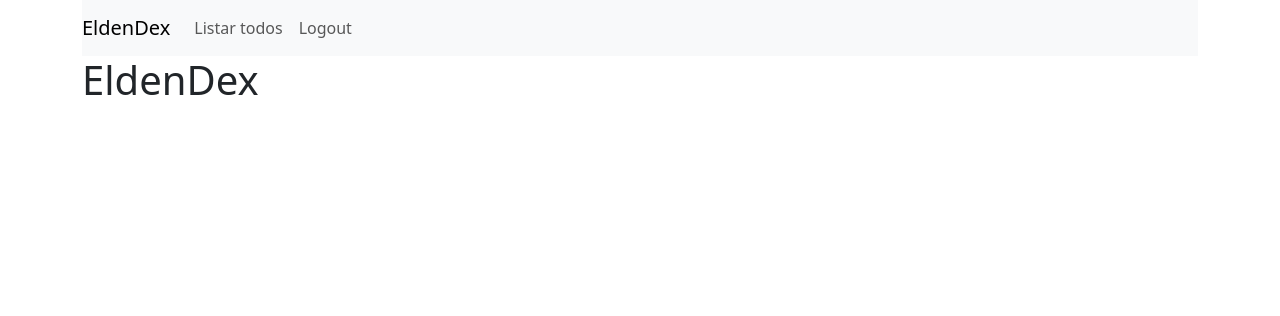
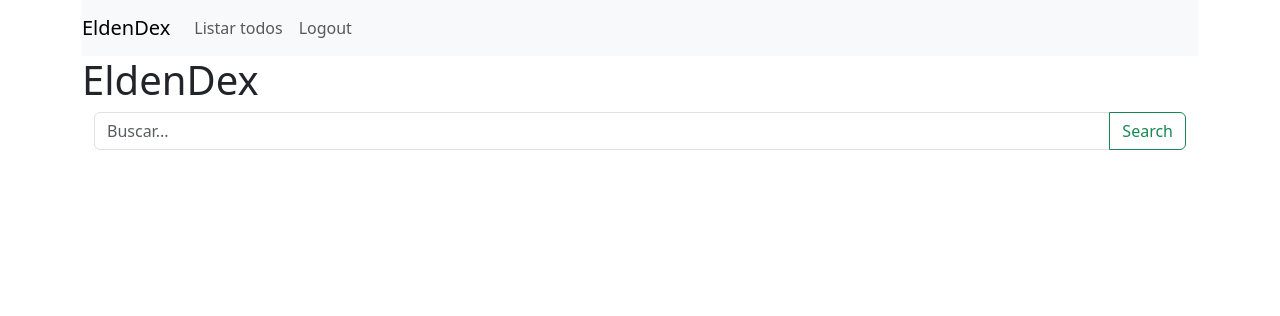
Before and after one commit to DavidCounagoGonzalez/AprendiendoPython, a Django app: page /all/ in a window 1280 px wide. Shown: the top 316 px of the page. Run offline with Django 5.2, Linux system fonts and the light colour scheme; a user stored in the database is signed in; data that the repository does not hold is empty.

Commit message:
Ya va la búsqueda junto a la paginación, pero requiere mejoras

```diff
--- a/EldenDex/EldenDexApp/templates/paginator.html
+++ b/EldenDex/EldenDexApp/templates/paginator.html
@@ -2,43 +2,43 @@
 <div class="d-flex justify-content-center">
     <ul class="pagination">
         {% if criaturas.has_previous %}
-            <li class="page-item d-none d-sm-block"><a class="page-link" href="?page={{ criaturas.previous_page_number }}#pagtable">Anterior</a></li>
+            <li class="page-item d-none d-sm-block"><a class="page-link" href="?page={{ criaturas.previous_page_number }}{% if request.GET.buscar %}&amp;buscar={{ request.GET.buscar }}{% endif %}">Anterior</a></li>
         {% endif %}
         {% for page in paginator.page_range %}
             {% if forloop.last and page != criaturas.number and paginator.num_pages > 7 %}
                 {% if criaturas.next_page_number != paginator.num_pages%}
                 <li class="page-item">
-                    <a class="page-link" href="?page={{ criaturas.number | add:1}}#pagtable">...</a>
+                    <a class="page-link" href="?page={{ criaturas.number | add:1}}{% if request.GET.buscar %}&amp;buscar={{ request.GET.buscar }}{% endif %}">...</a>
                 </li>
                 {% endif %}
             <li class="page-item">
-                    <a class="page-link" href="?page={{paginator.num_pages}}#pagtable">{{paginator.num_pages}}</a>
+                    <a class="page-link" href="?page={{paginator.num_pages}}{% if request.GET.buscar %}&amp;buscar={{ request.GET.buscar }}{% endif %}">{{paginator.num_pages}}</a>
             </li>
             {% endif %}
             {% if page == criaturas.number and page > 7 %}
             <li class="page-item">
-                <a class="page-link" href="?page={{ page | add:-1 }}#pagtable">...</a>
+                <a class="page-link" href="?page={{ page | add:-1 }}{% if request.GET.buscar %}&amp;buscar={{ request.GET.buscar }}{% endif %}">...</a>
             </li>
             {% endif %}
             {% if page < 7 or page == criaturas.number %}
             <li class="page-item {% if page == criaturas.number %}active{% endif %}">
-                <a class="page-link" href="?page={{ page }}#pagtable">{{ page }}</a>
+                <a class="page-link" href="?page={{ page }}{% if request.GET.buscar %}&amp;buscar={{ request.GET.buscar }}{% endif %}">{{ page }}</a>
             </li>
             {% endif %}
         {% endfor %}
         {% if criaturas.has_next %}
             <li class="page-item d-none d-sm-block">
-                <a class="page-link" href="?page={{ criaturas.next_page_number }}#pagtable">Siguiente</a>
+                <a class="page-link" href="?page={{ criaturas.next_page_number }}{% if request.GET.buscar %}&amp;buscar={{ request.GET.buscar }}{% endif %}">Siguiente</a>
             </li>
         {% endif %}
     </ul>
 </div>
 <div class="d-flex justify-content-center d-sm-none">
     {% if criaturas.has_previous %}
-        <span class="page-item"><a  class="page-link" href="?page={{ criaturas.previous_page_number }}#pagtable">Anterior</a></span>
+        <span class="page-item"><a  class="page-link" href="?page={{ criaturas.previous_page_number }}{% if request.GET.buscar %}&amp;buscar={{ request.GET.buscar }}{% endif %}">Anterior</a></span>
     {% endif %}
     {% if criaturas.has_next %}
-        <span class="page-item"><a class="page-link" href="?page={{ criaturas.next_page_number }}#pagtable">Siguiente</a></span>
+        <span class="page-item"><a class="page-link" href="?page={{ criaturas.next_page_number }}{% if request.GET.buscar %}&amp;buscar={{ request.GET.buscar }}{% endif %}">Siguiente</a></span>
     {% endif %}
     <br>
     <br>
--- a/EldenDex/EldenDexApp/templates/todos.html
+++ b/EldenDex/EldenDexApp/templates/todos.html
@@ -3,6 +3,21 @@
 {% block content %}
 
 <h1>EldenDex</h1>
+
+<div class="container">
+    <div class="row">
+        <div class="col-md-12 search"></div>
+        <form action="" method="get">
+            <div id="custom-search-input">
+                <div class="input-group col-md-12">
+                    <input type="text" class="form-control" placeholder="Buscar..." name="buscar" value="{{ request.GET.buscar }}">
+                    <button class="btn btn-outline-success my-2 my-sm-0" type="submit">Search</button>
+                </div>
+            </div>
+        </form>
+    </div>
+</div>
+
 <div class="mt-3">
     <div>
         {% include 'paginator.html' %}
--- a/EldenDex/EldenDexApp/views.py
+++ b/EldenDex/EldenDexApp/views.py
@@ -54,7 +54,11 @@ def registrar_criaturas(request):
 
 @login_required
 def listar_todo(request):
-    criaturas = Creatures.objects.all()
+    queryset = request.GET.get('buscar')
+    if queryset:
+        criaturas = Creatures.objects.filter(name__icontains = queryset)
+    else:
+        criaturas = Creatures.objects.all()
     page = request.GET.get('page', 1)
 
     try:
```
